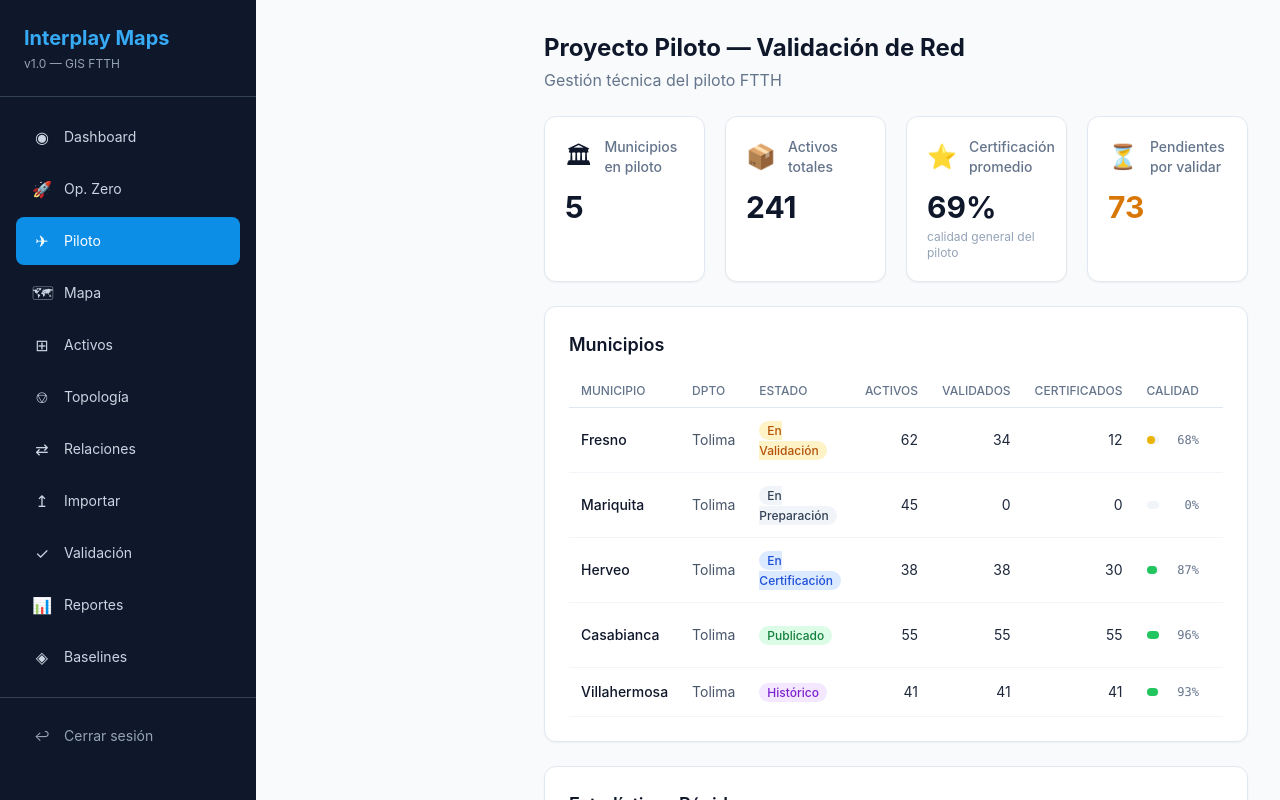
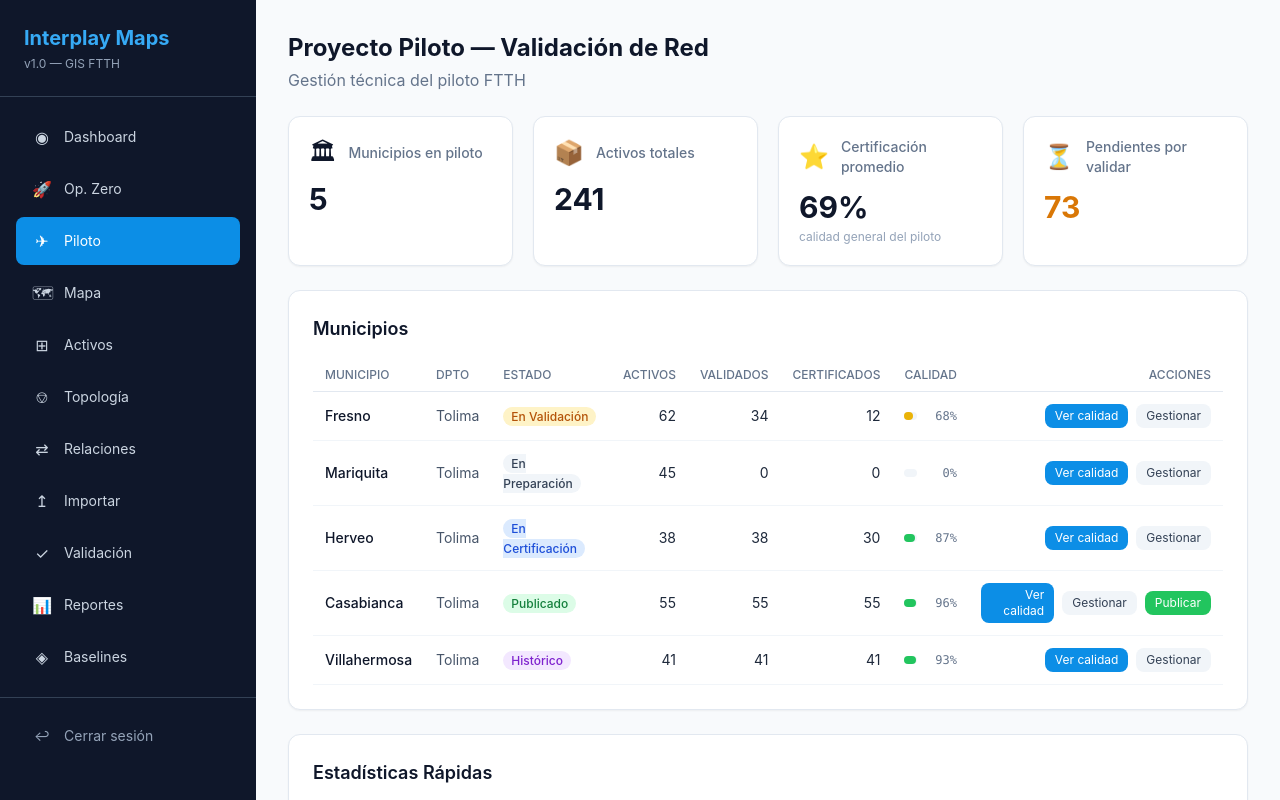
Before and after one commit to Miler007/interplay-maps, a Next.js app in the folder apps/frontend/: page /pilot in a window 1280 px wide. Shown: the top 800 px of the page. Built offline with nearby package versions, Linux system fonts and the light colour scheme.

Commit message:
fix: remove duplicate lg:ml-64 with static sidebar

```diff
--- a/apps/frontend/src/app/mapa/page.tsx
+++ b/apps/frontend/src/app/mapa/page.tsx
@@ -7,9 +7,9 @@ const MapView = dynamic(() => import('@/components/map/MapView'), { ssr: false }
 
 export default function MapPage() {
   return (
-    <div className="flex">
+    <div className="flex h-dvh">
       <Sidebar />
-      <main className="flex-1 lg:ml-64">
+      <main className="flex-1 min-w-0">
         <MapView />
       </main>
     </div>
--- a/apps/frontend/src/components/layout/DashboardLayout.tsx
+++ b/apps/frontend/src/components/layout/DashboardLayout.tsx
@@ -6,7 +6,7 @@ export default function DashboardLayout({ children }: { children: React.ReactNod
   return (
     <div className="flex min-h-screen">
       <Sidebar />
-      <main className="flex-1 lg:ml-64 p-4 lg:p-8 pt-16 lg:pt-8 min-w-0">
+      <main className="flex-1 min-w-0 p-4 lg:p-8 pt-16 lg:pt-8">
         {children}
       </main>
     </div>
```
